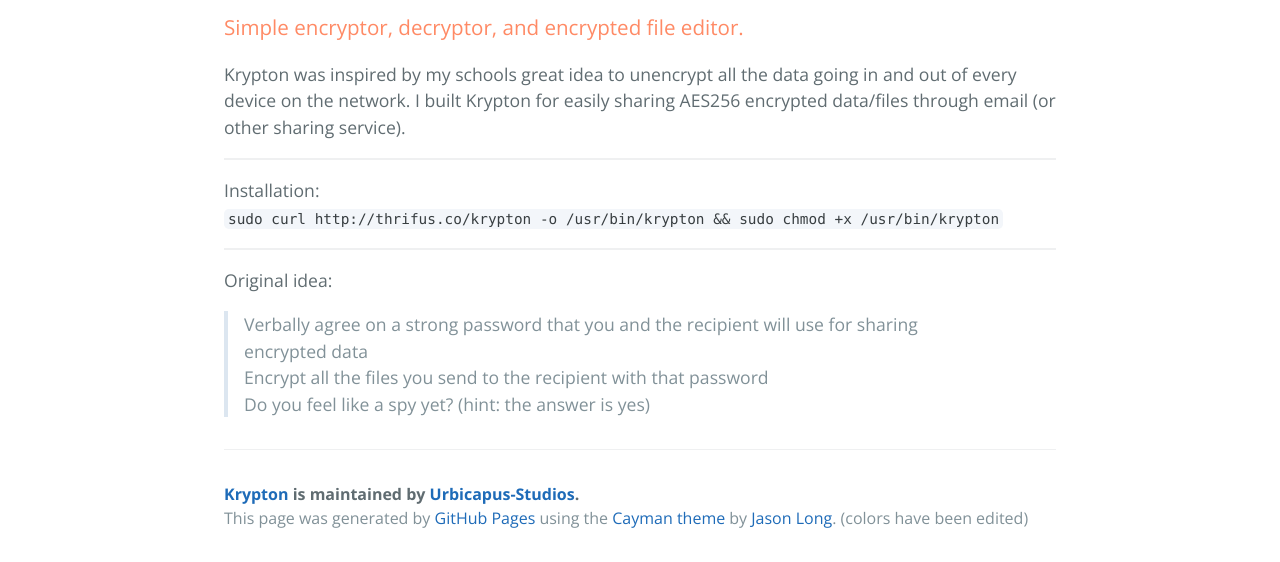
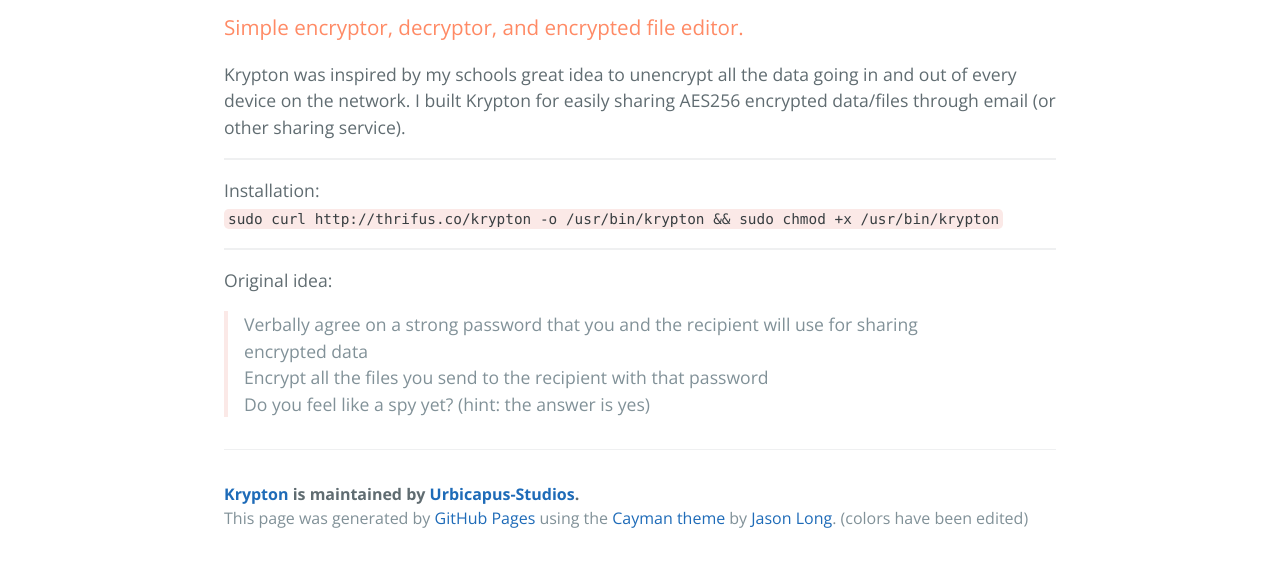
Before and after one commit to Urbicapus-Studios/Krypton, a plain HTML site: page index.html in a window 1280 px wide. Shown: the part 487-1049 px from the top of the page. Drawn offline with nearby package versions, Linux system fonts and the light colour scheme.

Commit message:
Update Two

```diff
--- a/stylesheets/stylesheet.css
+++ b/stylesheets/stylesheet.css
@@ -120,7 +120,7 @@ a {
   font-family: Consolas, "Liberation Mono", Menlo, Courier, monospace;
   font-size: 0.9rem;
   color: #383e41;
-  background-color: #f3f6fa;
+  background-color: #fbe9e7;
   border-radius: 0.3rem; }
 .main-content pre {
   padding: 0.8rem;
@@ -129,7 +129,7 @@ a {
   font: 1rem Consolas, "Liberation Mono", Menlo, Courier, monospace;
   color: #567482;
   word-wrap: normal;
-  background-color: #f3f6fa;
+  background-color: #fbe9e7;
   border: solid 1px #dce6f0;
   border-radius: 0.3rem; }
   .main-content pre > code {
@@ -170,7 +170,7 @@ a {
   padding: 0 1rem;
   margin-left: 0;
   color: #819198;
-  border-left: 0.3rem solid #dce6f0; }
+  border-left: 0.3rem solid #fbe9e7; }
   .main-content blockquote > :first-child {
     margin-top: 0; }
   .main-content blockquote > :last-child {
```
